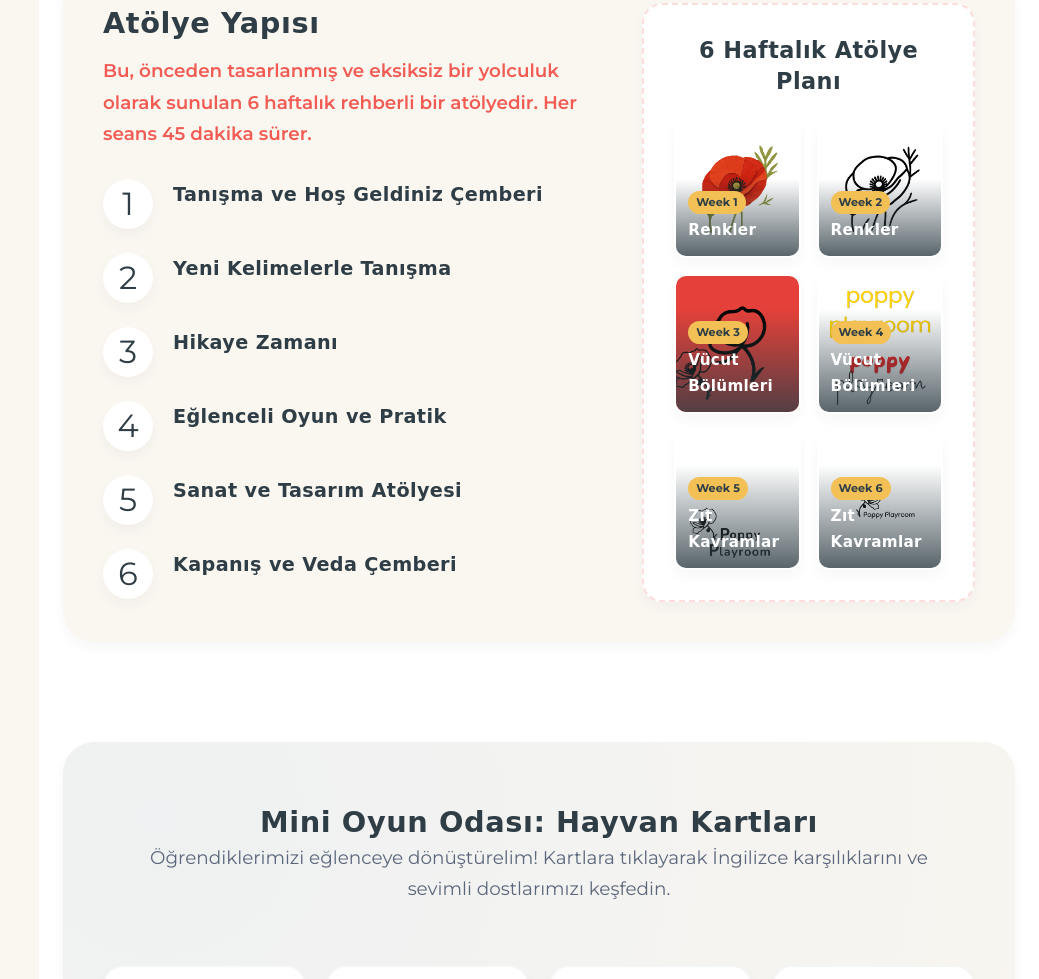
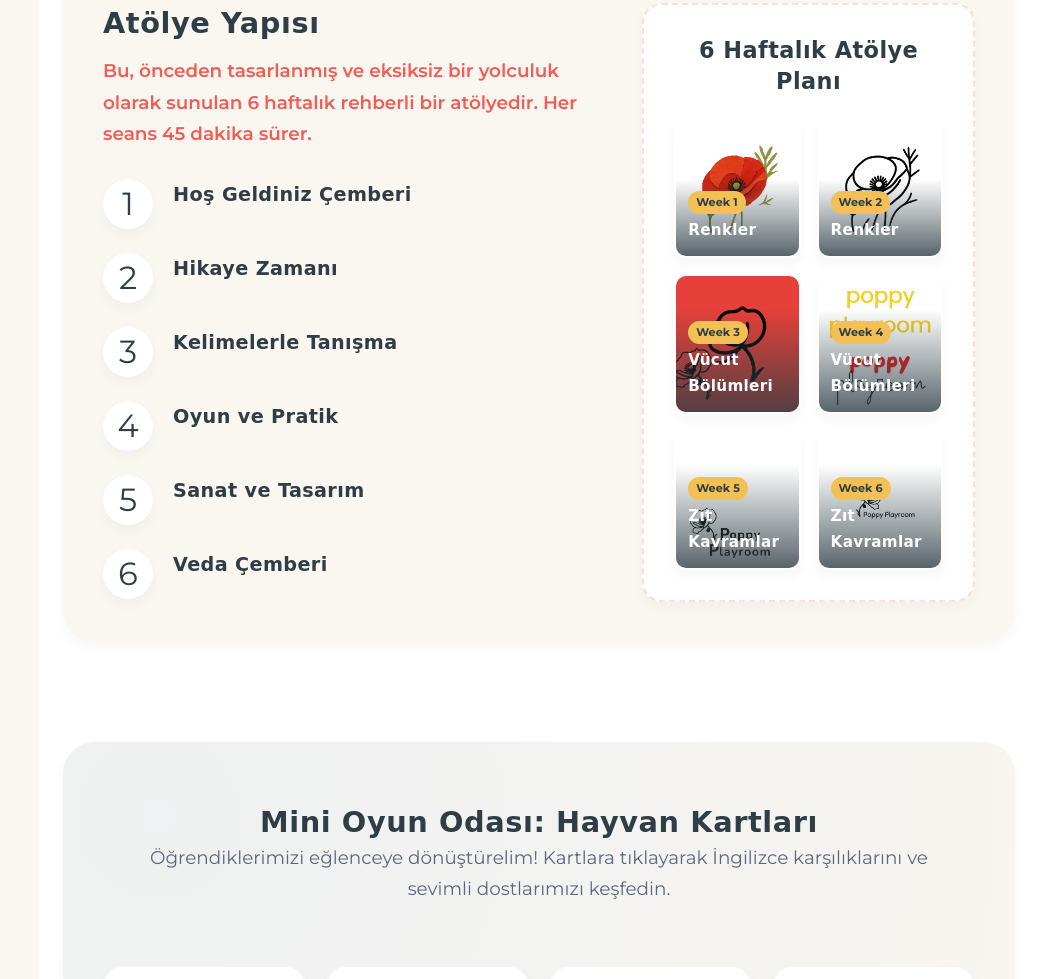
Before and after one commit to alperenborklu-cyber/elifinwebsites, a plain HTML site: page index.html in a window 1280 px wide. Shown: the part 2049-3028 px from the top of the page, without its empty margins (241-1280 px from the left). Drawn offline with Linux system fonts and the light colour scheme; a web font is replaced by a local one.

Commit message:
Update workshop structure and names

```diff
--- a/index.html
+++ b/index.html
@@ -169,42 +169,42 @@
                         <div class="struct-item">
                             <span class="struct-icon">1</span>
                             <div>
-                                <h4 lang="tr">Tanışma ve Hoş Geldiniz Çemberi</h4>
+                                <h4 lang="tr">Hoş Geldiniz Çemberi</h4>
                                 <h4 lang="en">Welcome Circle</h4>
                             </div>
                         </div>
                         <div class="struct-item">
                             <span class="struct-icon">2</span>
                             <div>
-                                <h4 lang="tr">Yeni Kelimelerle Tanışma</h4>
-                                <h4 lang="en">Vocabulary Introduction</h4>
+                                <h4 lang="tr">Hikaye Zamanı</h4>
+                                <h4 lang="en">Story Time</h4>
                             </div>
                         </div>
                         <div class="struct-item">
                             <span class="struct-icon">3</span>
                             <div>
-                                <h4 lang="tr">Hikaye Zamanı</h4>
-                                <h4 lang="en">Story Time</h4>
+                                <h4 lang="tr">Kelimelerle Tanışma</h4>
+                                <h4 lang="en">Vocabulary Introduction</h4>
                             </div>
                         </div>
                         <div class="struct-item">
                             <span class="struct-icon">4</span>
                             <div>
-                                <h4 lang="tr">Eğlenceli Oyun ve Pratik</h4>
-                                <h4 lang="en">Game/Practice</h4>
+                                <h4 lang="tr">Oyun ve Pratik</h4>
+                                <h4 lang="en">Game & Practice</h4>
                             </div>
                         </div>
                         <div class="struct-item">
                             <span class="struct-icon">5</span>
                             <div>
-                                <h4 lang="tr">Sanat ve Tasarım Atölyesi</h4>
-                                <h4 lang="en">Arts & Crafts</h4>
+                                <h4 lang="tr">Sanat ve Tasarım</h4>
+                                <h4 lang="en">Art & Design</h4>
                             </div>
                         </div>
                         <div class="struct-item">
                             <span class="struct-icon">6</span>
                             <div>
-                                <h4 lang="tr">Kapanış ve Veda Çemberi</h4>
+                                <h4 lang="tr">Veda Çemberi</h4>
                                 <h4 lang="en">Goodbye Circle</h4>
                             </div>
                         </div>
```
